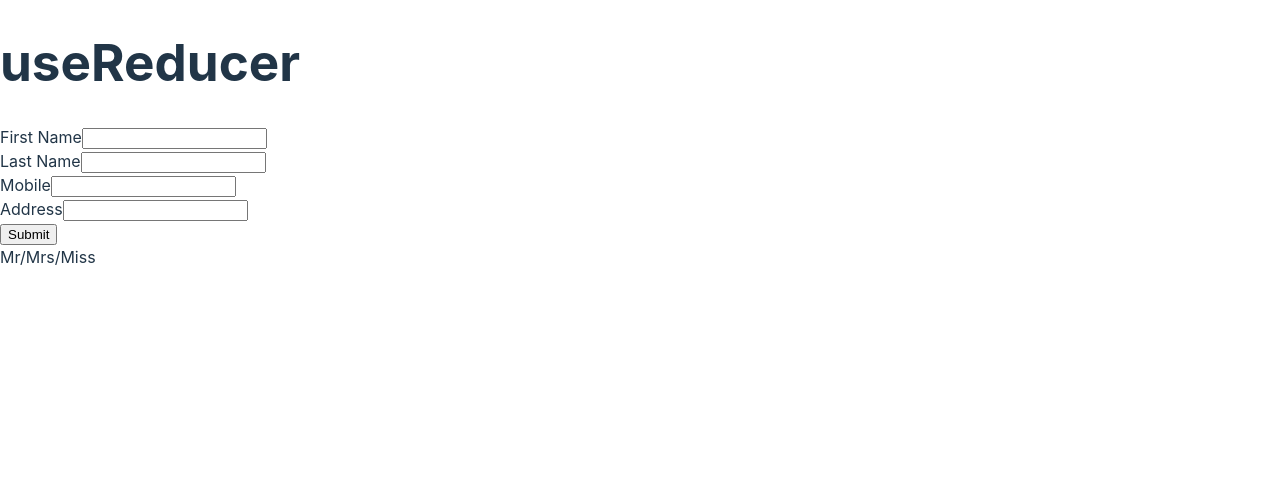
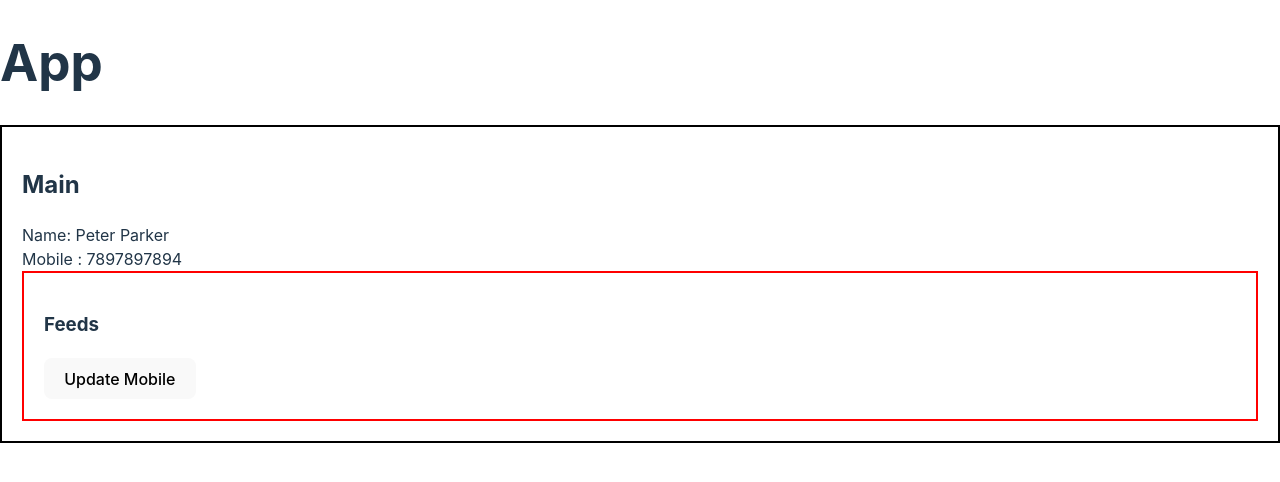
Before and after one commit to SunnyKumar-code/geekster-fs-22-23-react, a React (Vite) app in the folder fs-22-23/module_5/react_vite/: page / in a window 1280 px wide. Shown: the top 482 px of the page. Built offline with nearby package versions, Linux system fonts and the light colour scheme.

Commit message:
03-01-2025 | Context API

```diff
--- a/fs-22-23/module_5/react_vite/src/App.jsx
+++ b/fs-22-23/module_5/react_vite/src/App.jsx
@@ -1,20 +1,15 @@
-import { createBrowserRouter, RouterProvider } from "react-router-dom";
-
-import AdvHook from "./components/02-01-2025/AdvHook";
+import Main from "./components/03-01-2025/Main";
+import UserContextProvider from "./context/UserContext";
 
 const App = () => {
-
-  const router = createBrowserRouter([
-    {
-      path: "/",
-      element: <AdvHook />
-    }
-  ]);
-
   return (
     <div>
-      {/* <NavBar /> */}
-      <RouterProvider router={router} />
+      <UserContextProvider>
+        <div>
+          <h1>App</h1>
+          <Main />
+        </div>
+      </UserContextProvider>
     </div>
   )
 }
--- /dev/null
+++ b/fs-22-23/module_5/react_vite/src/components/03-01-2025/Feeds.jsx
@@ -0,0 +1,24 @@
+import { useContext } from "react";
+
+import { UserContext } from "../../context/UserContext";
+
+const Feeds = () => {
+    const ctx = useContext(UserContext);
+    console.log(ctx);
+
+    const onUpdateMobileClick = () => {
+        ctx.setUserData({
+            ...ctx.userData,
+            mobile: Math.random()
+        });
+    };
+
+    return (
+        <div style={{ border: "2px solid red", padding: "20px" }}>
+            <h3>Feeds</h3>
+            <button onClick={onUpdateMobileClick}>Update Mobile</button>
+        </div>
+    );
+};
+
+export default Feeds;
--- /dev/null
+++ b/fs-22-23/module_5/react_vite/src/components/03-01-2025/Main.jsx
@@ -0,0 +1,18 @@
+import { useContext } from "react";
+
+import { UserContext } from "../../context/UserContext";
+import Feeds from "./Feeds";
+
+const Main = () => {
+    const ctx = useContext(UserContext);
+    return (
+        <div style={{border: "2px solid black", padding: "20px"}}>
+            <h2>Main</h2>
+            Name: {ctx?.userData?.name} <br />
+            Mobile : {ctx?.userData?.mobile}
+            <Feeds />
+        </div>
+    );
+};
+
+export default Main;
--- /dev/null
+++ b/fs-22-23/module_5/react_vite/src/context/UserContext.jsx
@@ -0,0 +1,23 @@
+import { createContext, useState } from "react";
+
+
+export const UserContext = createContext();
+
+const UserContextProvider = (props) => {
+    // console.log(props)
+    const [userData, setUserData] = useState({
+        name: "Peter Parker",
+        mobile: "7897897894"
+    });
+
+    return (
+        <>
+            <UserContext.Provider value={{ userData, setUserData }}>
+                {/* WHOLE APP SHOULD BE WRAPPED HERE */}
+                {props.children}
+            </UserContext.Provider>
+        </>
+    )
+};
+
+export default UserContextProvider;
```
Also changed, not shown: 1 other file (tests, documents, lock files or other folders).
